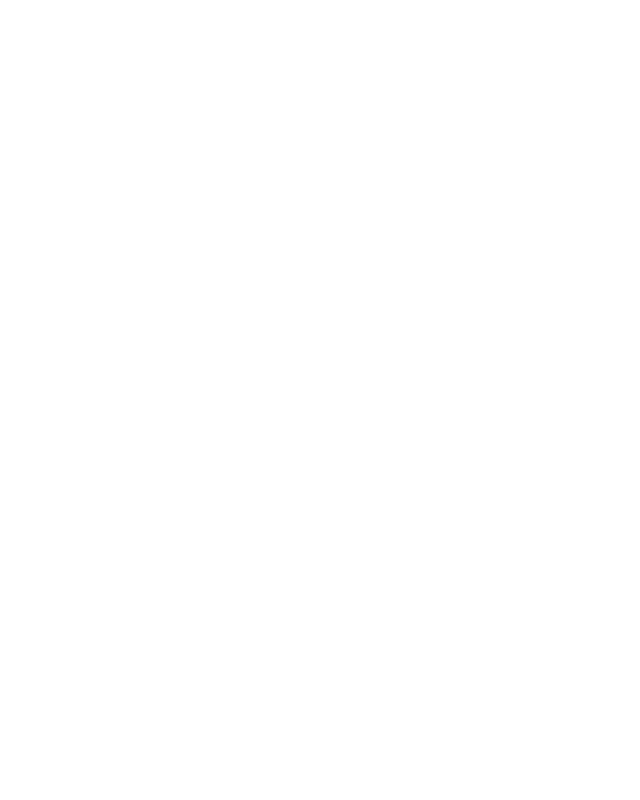
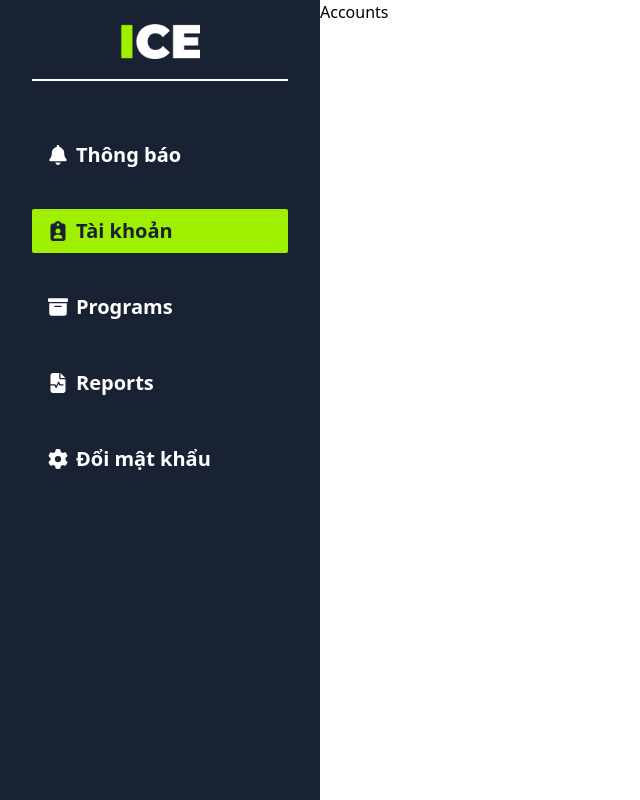
Before and after one commit to dinh-namle/ICE-INT3306-8, a React (Vite) app: page /admin/accounts in a window 1280 px wide. Before the commit this address had no page. Shown: the whole page, without its empty margins (0-640 px from the left). Built offline with nearby package versions, Linux system fonts and the light colour scheme.

Commit message:
update paths

```diff
--- a/src/App.tsx
+++ b/src/App.tsx
@@ -1,6 +1,6 @@
 import { Routes, Route } from 'react-router-dom';
 import './App.css'
-import { Admin, Notification, Home, LeaderBoard, Profile, Programs } from './pages';
+import { Admin, AdminNotification, Home, Programs, LeaderBoard, Profile, AdminPrograms, AdminAccounts, AdminReports, AdminSettings } from './pages';
 import AdminLayout from './layouts/AdminLayout';
 import MainLayout from './layouts/MainLayout';
 import HomeLayout from './layouts/HomeLayout';
@@ -14,8 +14,12 @@
         </Route>
 
         <Route element={<AdminLayout />}>
-          <Route path='/admin' element={<Notification />} />
-          <Route path='/admin/notification' element={<Notification />} />
+          {/* <Route path='/admin' element={<Notification />} /> */}
+          <Route path='/admin/notification' element={<AdminNotification />} />
+          <Route path='/admin/accounts' element={<AdminAccounts />} />
+          <Route path='/admin/programs' element={<AdminPrograms />} />
+          <Route path='/admin/reports' element={<AdminReports />} />
+          <Route path='/admin/settings' element={<AdminSettings />} />
         </Route>
 
         <Route element={<MainLayout />}>
--- a/src/components/Admin/AdminSideBar.tsx
+++ b/src/components/Admin/AdminSideBar.tsx
@@ -15,7 +15,7 @@
   { title: 'Tài khoản', icon: <FaClipboardUser />, url: '/admin/accounts' },
   { title: 'Programs', icon: <FaBoxArchive />, url: '/admin/programs' },
   { title: 'Reports', icon: <FaFileWaveform />, url: '/admin/reports' },
-  { title: 'Đổi mật khẩu', icon: <FaGear />, url: '/admin/change-password' }
+  { title: 'Đổi mật khẩu', icon: <FaGear />, url: '/admin/settings' }
 ]
 
 const AdminSideBar: React.FC = () => {
--- /dev/null
+++ b/src/pages/Admin/AdminAccounts.tsx
@@ -0,0 +1,8 @@
+const AdminAccounts = () => {
+  return (
+    <div>
+      <h1>Accounts</h1>
+    </div>
+  );
+}
+export default AdminAccounts;
--- a/src/pages/Admin/Notification.tsx
+++ b/src/pages/Admin/AdminNotification.tsx
@@ -11,7 +11,7 @@
 
 const buttons = ["Tất cả", "Chưa đọc", "Đã đọc"];
 
-const Notification = () => {
+const AdminNotification = () => {
   const [active, setActive] = React.useState<number>(1);
 
   const handleClick = (index: number) => {
@@ -37,4 +37,4 @@
   )
 }
 
-export default Notification
+export default AdminNotification
--- /dev/null
+++ b/src/pages/Admin/AdminPrograms.tsx
@@ -0,0 +1,8 @@
+const AdminPrograms = () => {
+  return (
+    <div>
+      <h1>Programs</h1>
+    </div>
+  );
+}
+export default AdminPrograms;
--- /dev/null
+++ b/src/pages/Admin/AdminReports.tsx
@@ -0,0 +1,8 @@
+const AdminReports = () => {
+  return (
+    <div>
+      <h1>Reports</h1>
+    </div>
+  );
+}
+export default AdminReports;
--- /dev/null
+++ b/src/pages/Admin/AdminSettings.tsx
@@ -0,0 +1,8 @@
+const AdminSettings = () => {
+  return (
+    <div>
+      <h1>Settings</h1>
+    </div>
+  );
+}
+export default AdminSettings;
--- a/src/pages/Admin/index.ts
+++ b/src/pages/Admin/index.ts
@@ -1,2 +1,6 @@
 export {default as Admin} from "./Admin"
-export {default as Notification} from "./Notification"
+export {default as AdminNotification} from "./AdminNotification"
+export {default as AdminAccounts} from "./AdminAccounts"
+export {default as AdminPrograms} from "./AdminPrograms"
+export {default as AdminReports} from "./AdminReports"
+export {default as AdminSettings} from "./AdminSettings"
--- a/vite.config.ts
+++ b/vite.config.ts
@@ -16,5 +16,6 @@
     alias: {
       '~': path.resolve(__dirname, './src')
     }
-  }
+  },
+  base: './',
 })
```
